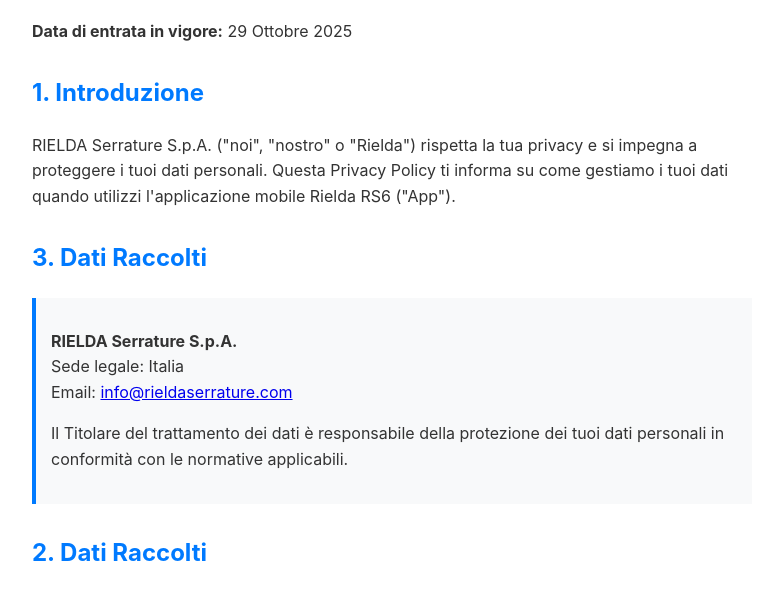
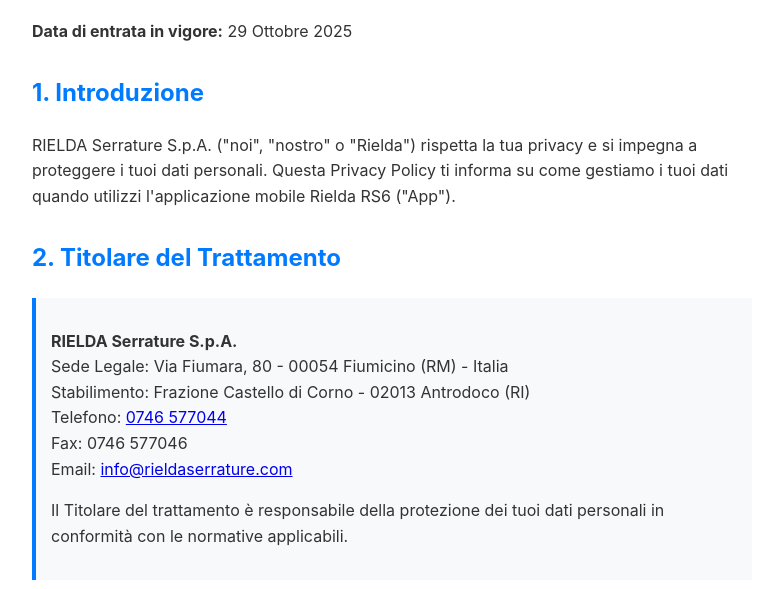
Before and after one commit to fabioaceto/privacy-policy, a plain HTML site: page index.html in a window 1280 px wide. Shown: the part 193-782 px from the top of the page, without its empty margins (248-1031 px from the left). Drawn offline with Linux system fonts and the light colour scheme.

Commit message:
Modificato

```diff
--- a/index.html
+++ b/index.html
@@ -3,6 +3,7 @@
 <head>
     <meta charset="UTF-8">
     <meta name="viewport" content="width=device-width, initial-scale=1.0">
+    <meta name="description" content="Privacy Policy dell'app Rielda RS6 - Rielda Serrature S.p.A.">
     <title>Privacy Policy - Rielda RS6</title>
     <style>
         body {
@@ -85,15 +86,18 @@
             <h2>1. Introduzione</h2>
             <p>RIELDA Serrature S.p.A. ("noi", "nostro" o "Rielda") rispetta la tua privacy e si impegna a proteggere i tuoi dati personali. Questa Privacy Policy ti informa su come gestiamo i tuoi dati quando utilizzi l'applicazione mobile Rielda RS6 ("App").</p>
 
-            <h2>3. Dati Raccolti</h2>
+            <h2>2. Titolare del Trattamento</h2>
             <div class="contact-info">
                 <p><strong>RIELDA Serrature S.p.A.</strong><br>
-                Sede legale: Italia<br>
+                Sede Legale: Via Fiumara, 80 - 00054 Fiumicino (RM) - Italia<br>
+                Stabilimento: Frazione Castello di Corno - 02013 Antrodoco (RI)<br>
+                Telefono: <a href="tel:+390746577044">0746 577044</a><br>
+                Fax: 0746 577046<br>
                 Email: <a href="mailto:info@rieldaserrature.com">info@rieldaserrature.com</a></p>
-                <p>Il Titolare del trattamento dei dati è responsabile della protezione dei tuoi dati personali in conformità con le normative applicabili.</p>
+                <p>Il Titolare del trattamento è responsabile della protezione dei tuoi dati personali in conformità con le normative applicabili.</p>
             </div>
 
-            <h2>2. Dati Raccolti</h2>
+            <h2>3. Dati Raccolti</h2>
             <p><strong>L'app Rielda RS6 NON raccoglie, memorizza o trasmette alcun dato personale.</strong></p>
             <p>La nostra app è progettata per funzionare esclusivamente sul tuo dispositivo senza raccogliere informazioni di alcun tipo, inclusi ma non limitati a:</p>
             <ul>
@@ -126,7 +130,7 @@
 
             <div class="contact-info">
                 <h2>9. Contattaci</h2>
-                <p>Se hai domande o dubbi riguardo a questa Privacy Policy, puoi contattarci:</p>
+                <p>Per qualsiasi domanda o dubbio riguardo a questa Privacy Policy, puoi contattarci:</p>
                 <p>
                     <strong>RIELDA Serrature S.p.A.</strong><br>
                     Sede Legale: Via Fiumara, 80 - 00054 Fiumicino (RM) - Italia<br>
@@ -216,7 +220,6 @@
             document.querySelectorAll('.language-toggle button').forEach(btn => {
                 btn.classList.remove('active');
             });
-
             document.getElementById('lang-' + lang).classList.add('active');
             document.getElementById('btn-' + lang).classList.add('active');
         }
```
